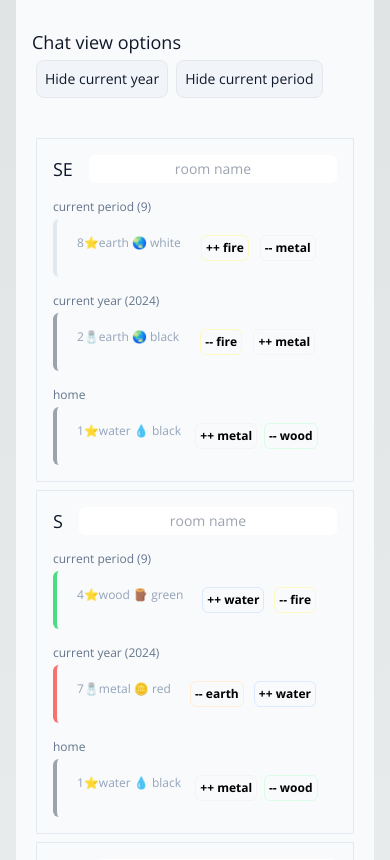
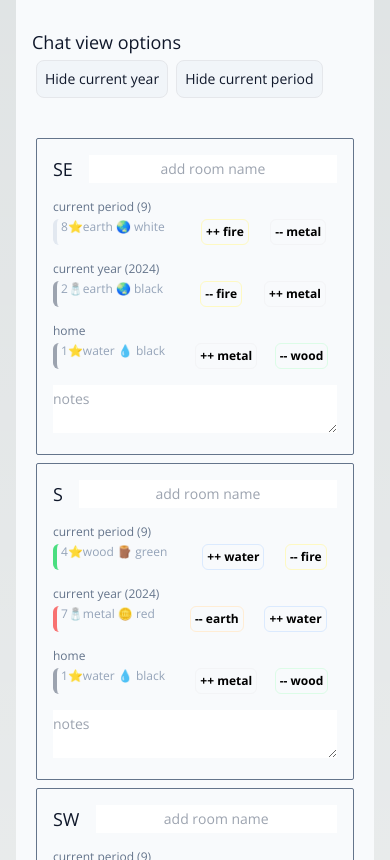
Before and after one commit to nivaaz/flying-star-feng-shui, a Next.js app: page / in a window 390 px wide. Shown: the part 1140-2000 px from the top of the page. Built offline with nearby package versions, Linux system fonts and the light colour scheme; a web font is replaced by a local one.

Commit message:
add print function, notes & room name

```diff
--- a/src/app/currentElement.tsx
+++ b/src/app/currentElement.tsx
@@ -38,7 +38,7 @@ const CurrentElement = ({ star, chart }: { star: Star; chart: string }) => {
       <p className="text-xs rounded-md pb-1 text-slate-500"> {chart} </p>
       <div
         className={clsx(
-          "text-xs p-4 rounded-md bg-opacity-20 grid grid-flow-col md:grid-cols-3 border-l-4",
+          "text-xs lg:p-4 rounded-md bg-opacity-20 grid grid-flow-col md:grid-cols-3 border-l-4",
           el?.color === "black" && " border-gray-400",
           el?.color === "jade" && " border-green-400",
           el?.color === "green" && " border-green-400",
--- a/src/app/intro.tsx
+++ b/src/app/intro.tsx
@@ -4,7 +4,8 @@ const Intro = () => {
   return (
     <Container>
       <h1 className="text-4xl py-4"> Flying Star Feng Shui By Nivaaz 📍 </h1>
-      <p className="text-lg py-4"> What is this page?</p>
+      <div className="print:hidden">
+      <p className="text-lg py-4 "> What is this page?</p>
       <p>
         This page will compare your home&apos;s flying star chart with that of
         the current period and current year.{" "}
@@ -17,6 +18,7 @@ const Intro = () => {
         </li>
         <li> A floor plan of your home and which direction is North </li>
       </ol>
+      </div>
       <p className="text-lg py-4"> How to get your</p>
       <ol className="pl-8 list-decimal">
         <li>Fill in the flying star numbers for your home below</li>
@@ -28,7 +30,6 @@ const Intro = () => {
         <li> Inspicious stars will be marked with a 🧂 </li>
         <li> Add salt cures to any rooms with inauspcious stars 🧂 </li>
       </ol>
-      <div></div>
     </Container>
   );
 };
--- a/src/app/page.tsx
+++ b/src/app/page.tsx
@@ -30,7 +30,7 @@ export default function Home() {
   };
 
   return (
-    <main className="flex min-h-screen flex-col items-center justify-between p-4 md:p-24">
+    <main className="flex min-h-screen flex-col items-center justify-between p-4 lg:p-24 pb-40">
       <div className="z-10 w-full max-w-5xl items-center justify-between text-sm lg:flex flex-col space-y-8">
         <div className="fixed bottom-0 left-0 flex h-48 w-full items-end justify-center bg-gradient-to-t from-white via-white dark:from-slate-900 dark:via-slate-900 lg:static lg:size-auto lg:bg-none">
           <p className="dark:text-slate-200">
@@ -50,7 +50,7 @@ export default function Home() {
         <Container>
           <div>
             <h2 className="text-lg">Flying Star Charts - your home</h2>
-            <p> Add the chart for the year you moved into your home </p>
+            <p> Add the chart for the period you moved into your home </p>
           </div>
           <div className="w-fit m-auto">
             <div className="grid grid-cols-3">
@@ -81,7 +81,7 @@ export default function Home() {
               your home chart.
             </p>
           </div>
-          <div className="py-8">
+          <div className="py-8 print:hidden">
             <p className="text-lg"> Chat view options </p>
             <button
               className="border bg-slate-100 p-2 rounded-lg dark:bg-slate-900 dark:text-slate-100 m-1"
@@ -103,24 +103,21 @@ export default function Home() {
             </button>
           </div>
 
-          <div className="grid lg:grid-cols-3 w-full">
+          <div className="grid md:grid-cols-3 w-full">
             {period9.map((row, i) =>
               row.map((_, j) => (
                 <div
                   key={i + j}
-                  className="p-4 space-y-4 border border-slate-200 m-1 rounded-sm"
+                  className="p-4 space-y-4 border border-slate-500 m-1 rounded-sm"
                 >
                   <div className="flex space-x-4">
-                  <p className="text-center text-lg">
-                    {directions[i][j]}{" "}
-
-                  </p>
-                  <input
-                      className="w-full dark:bg-slate-700 dark:text-slate-100 text-center py-1 text-slate-900 rounded-md"
+                    <p className="text-center text-lg">{directions[i][j]} </p>
+                    <input
+                      className="w-full dark:bg-slate-800 dark:text-slate-100 text-center py-1 text-slate-900 "
                       type="text"
-                      placeholder="room name"
+                      placeholder="add room name"
                     />{" "}
-                    </div>
+                  </div>
                   {showPeriod && (
                     <CurrentElement
                       chart="current period (9)"
@@ -134,9 +131,27 @@ export default function Home() {
                     />
                   )}
                   <CurrentElement chart="home" star={homeChart[i][j]} />
+                  <textarea
+                    className="w-full dark:bg-slate-800 dark:text-slate-100 py-1 text-slate-900"
+                    placeholder="notes"
+                  />{" "}
                 </div>
               ))
             )}
+          </div>
+        </Container>
+        <Container>
+          <div className="print:hidden">
+            <p>When you're happy with your design, print as a pdf.</p>
+            <button
+              onClick={() => {
+                window.print();
+              }}
+              className="border bg-slate-100 p-2 rounded-lg dark:bg-slate-900 dark:text-slate-100 m-1"
+            >
+              {" "}
+              Save Design{" "}
+            </button>
           </div>
         </Container>
       </div>
```
